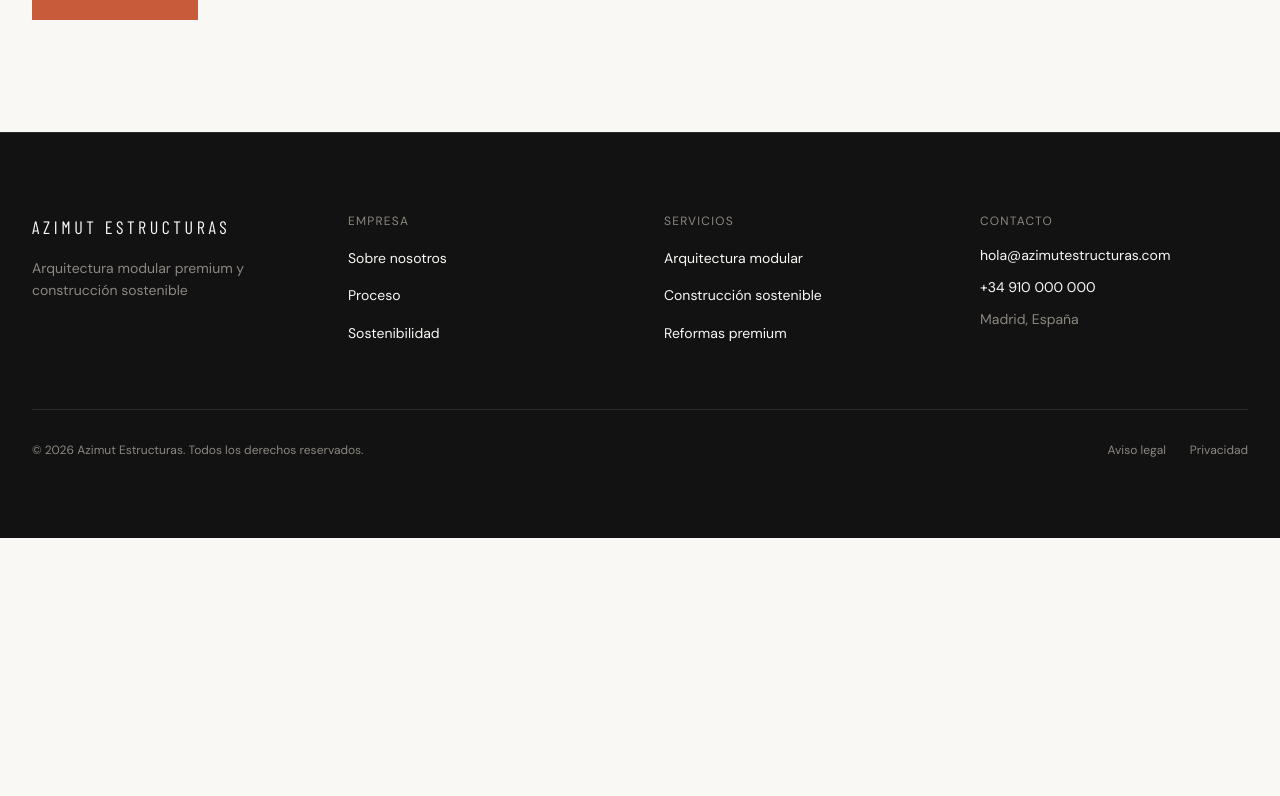
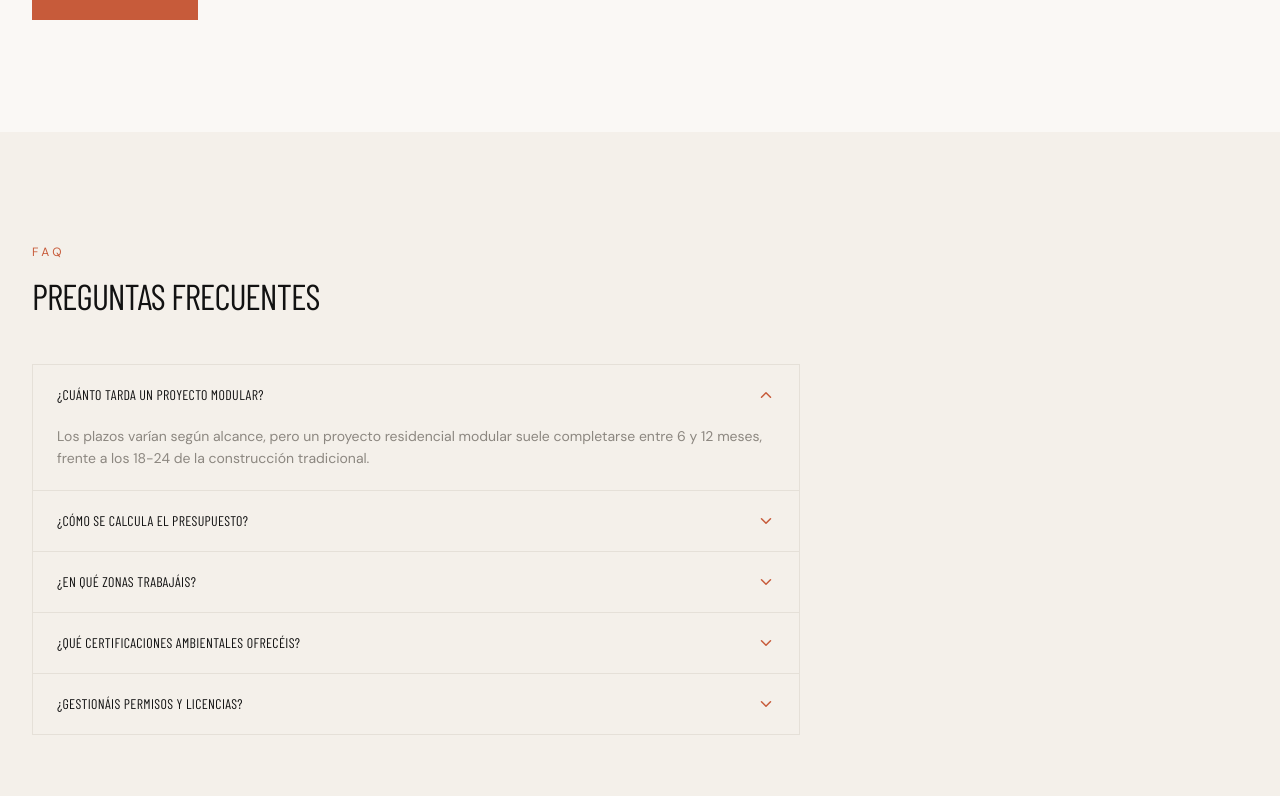
Before and after one commit to Areman-05/Azimut, a Next.js app: page /contacto in a window 1280 px wide. Shown: the part 1004-1800 px from the top of the page. Before the commit the page ends 1542 px from the top, so only its background shows below. Built offline with nearby package versions, Linux system fonts and the light colour scheme.

Commit message:
feat: integrar FAQ en la página de contacto

```diff
--- a/src/app/contacto/page.tsx
+++ b/src/app/contacto/page.tsx
@@ -2,7 +2,7 @@ import type { Metadata } from "next";
 import { Mail, MapPin, Phone } from "lucide-react";
 import { Container, Section } from "@/components/layout";
 import { PageHeader } from "@/components/ui/PageHeader";
-import { ContactForm } from "@/components/contact";
+import { ContactForm, FAQSection } from "@/components/contact";
 import { siteConfig } from "@/config";
 
 export const metadata: Metadata = {
@@ -66,6 +66,7 @@ export default function ContactoPage() {
           </div>
         </Container>
       </Section>
+      <FAQSection />
     </>
   );
 }
```
